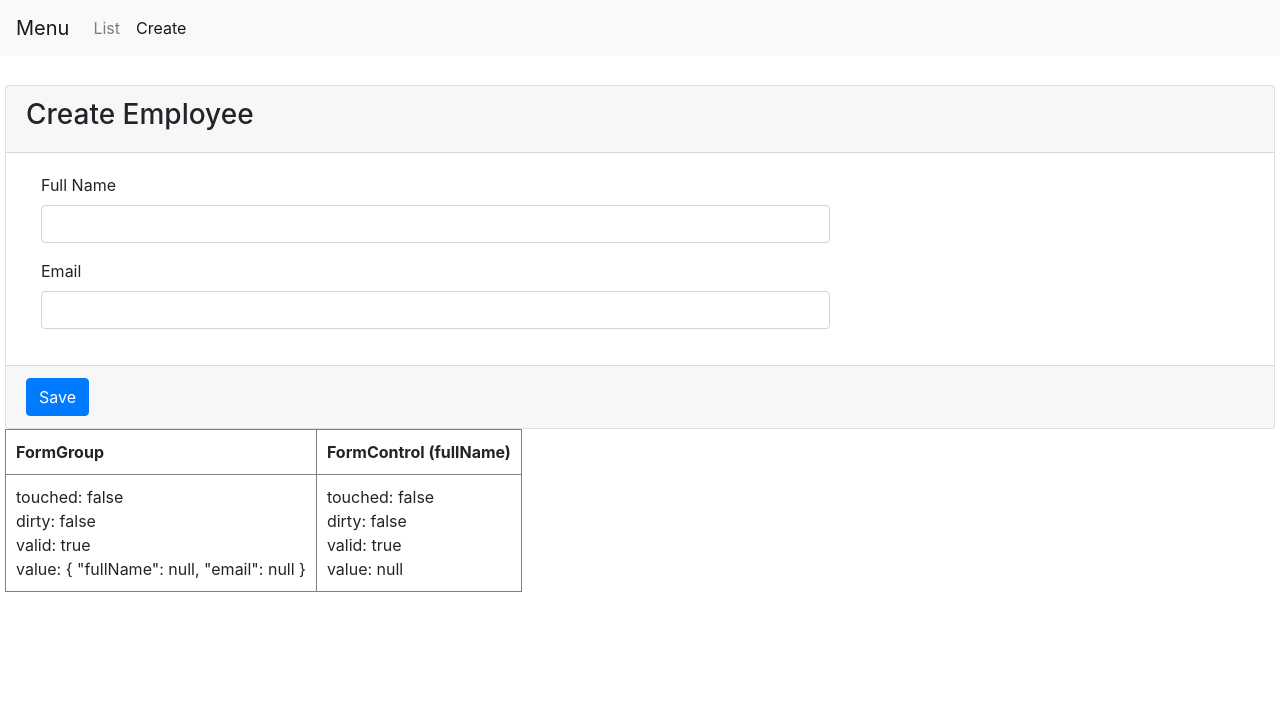
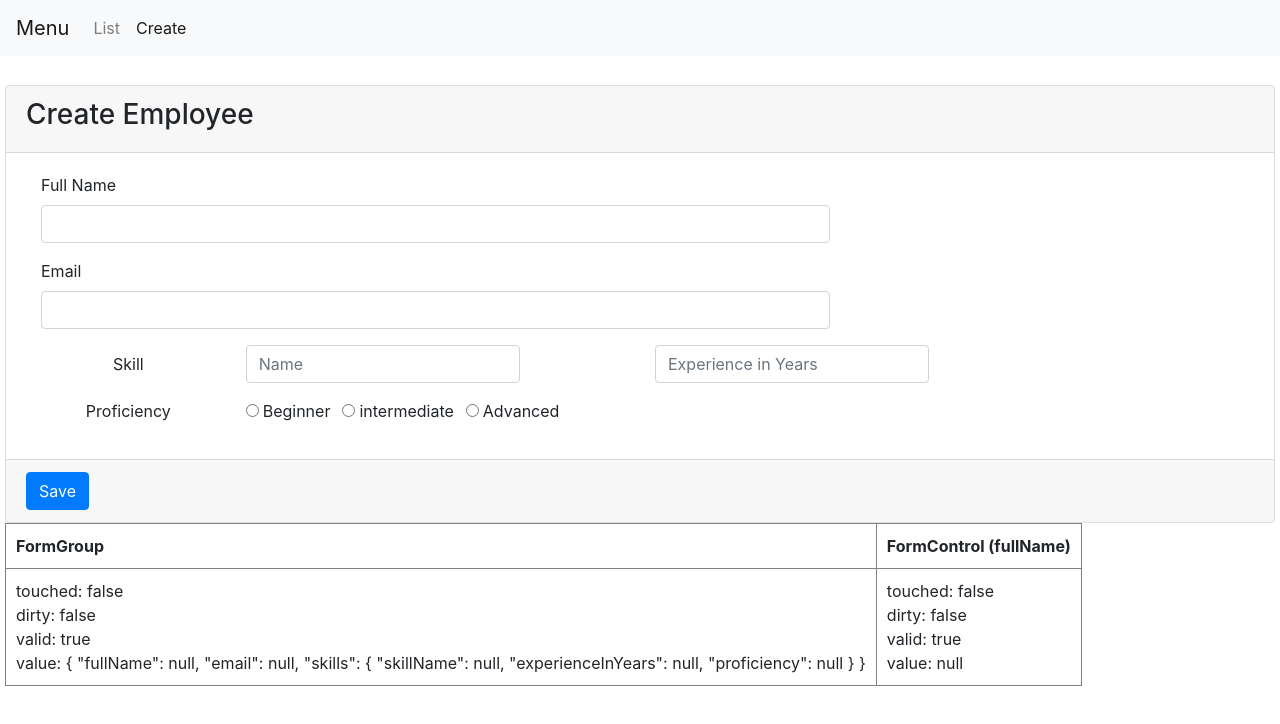
Before and after one commit to bartvanhoey/Angular6Tutorial, an Angular app: page /create in a window 1280 px wide. Shown: the top 724 px of the page. Built offline with nearby package versions, Linux system fonts and the light colour scheme.

Commit message:
end clip 6 angular nested form groups

```diff
--- a/src/app/employee/create-employee.component.html
+++ b/src/app/employee/create-employee.component.html
@@ -14,6 +14,45 @@
         <div class="col-sm-8">
           <input formControlName="email" id=email type="text" class="form-control"></div>
       </div>
+
+      <div formGroupName="skills">
+        <div class="form-group form-inline">
+          <label for="skillName" class="col-sm-2 control-label">Skill</label>
+          <div class="col-sm-4">
+            <input type="text" id="skillName" placeholder="Name" formControlName="skillName" class="form-control">
+          </div>
+          <div class="col-sm-4">
+            <input type="text" class="form-control" placeholder="Experience in Years" formControlName="experienceInYears">
+          </div>
+        </div>
+
+        <div class="form-group form-inline">
+          <div class="col-sm-2">
+             <label>Proficiency</label>
+          </div>
+          <div class="col-sm-8">
+            <div class="form-check-inline">
+              <label class="form-check-label">
+                <input type="radio" id="proficiency" value="beginner" formControlName="proficiency" class="form-check-input">Beginner
+              </label>
+            </div>
+            <div class="form-check-inline">
+              <label class="form-check-label">
+                <input type="radio" id="proficiency" value="intermediate" formControlName="proficiency" class="form-check-input">intermediate
+              </label>
+            </div>
+            <div class="form-check-inline">
+              <label class="form-check-label">
+                <input type="radio" id="proficiency" value="advanced" formControlName="proficiency" class="form-check-input">Advanced
+              </label>
+            </div>
+          </div>
+        </div>
+
+      </div>
+
+
+
     </div>
     <div class="card-footer">
       <button class="btn btn-primary" type="submit">Save</button>
--- a/src/app/employee/create-employee.component.ts
+++ b/src/app/employee/create-employee.component.ts
@@ -14,14 +14,20 @@ export class CreateEmployeeComponent implements OnInit {
   ngOnInit() {
     this.employeeForm = new FormGroup({
       fullName: new FormControl(),
-      email: new FormControl()
+      email: new FormControl(),
+      skills: new FormGroup({
+        skillName: new FormControl(),
+        experienceInYears: new FormControl(),
+        proficiency: new FormControl(),
+      }),
     });
   }
+
+
 
   onSubmit(): void {
     console.log(this.employeeForm.touched);
     console.log(this.employeeForm.value);
-
     console.log(this.employeeForm.controls.fullName.touched);
     console.log(this.employeeForm.get('fullName').value);
   }
```
Lines whose indentation alone changed are shown as unchanged.
